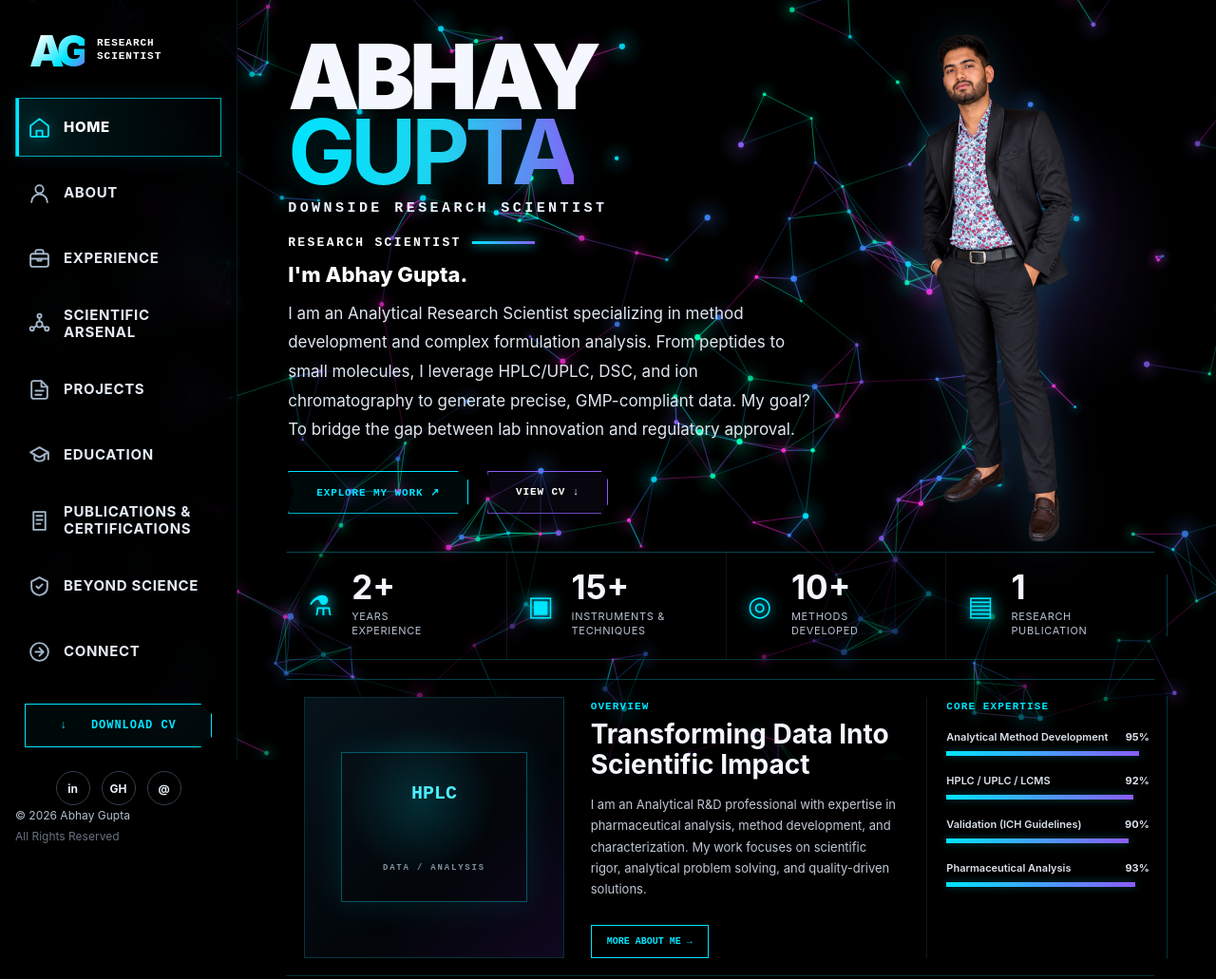
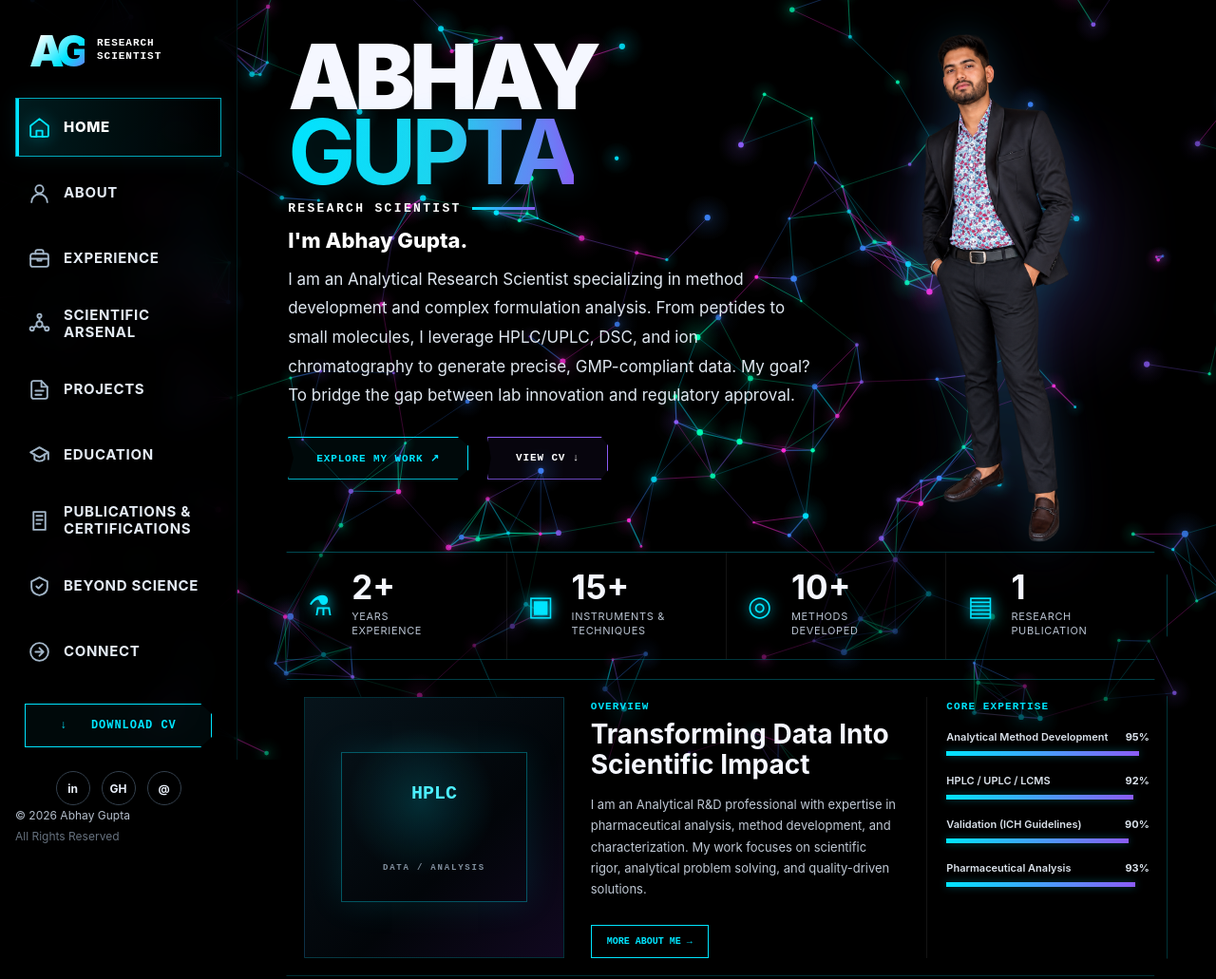
Before and after one commit to Loverof-Darkness/Portfolio_New, a plain HTML site: page index.html in a window 1280 px wide. Shown: the whole page at 95% size. Drawn offline with Linux system fonts and the light colour scheme; animation ran at ten frames a second.

Commit message:
Remove downside research scientist label

```diff
--- a/index.html
+++ b/index.html
@@ -35,7 +35,6 @@
     <section class="hero">
       <div class="hero-copy">
         <h1>ABHAY<br><strong>GUPTA</strong></h1>
-        <p class="role">DOWNSIDE RESEARCH SCIENTIST</p>
         <p class="kicker">RESEARCH SCIENTIST <span></span></p>
         <p class="intro-heading"><strong>I'm Abhay Gupta.</strong></p>
         <p class="summary">I am an Analytical Research Scientist specializing in method development and complex formulation analysis. From peptides to small molecules, I leverage HPLC/UPLC, DSC, and ion chromatography to generate precise, GMP-compliant data. My goal? To bridge the gap between lab innovation and regulatory approval.</p>
```
